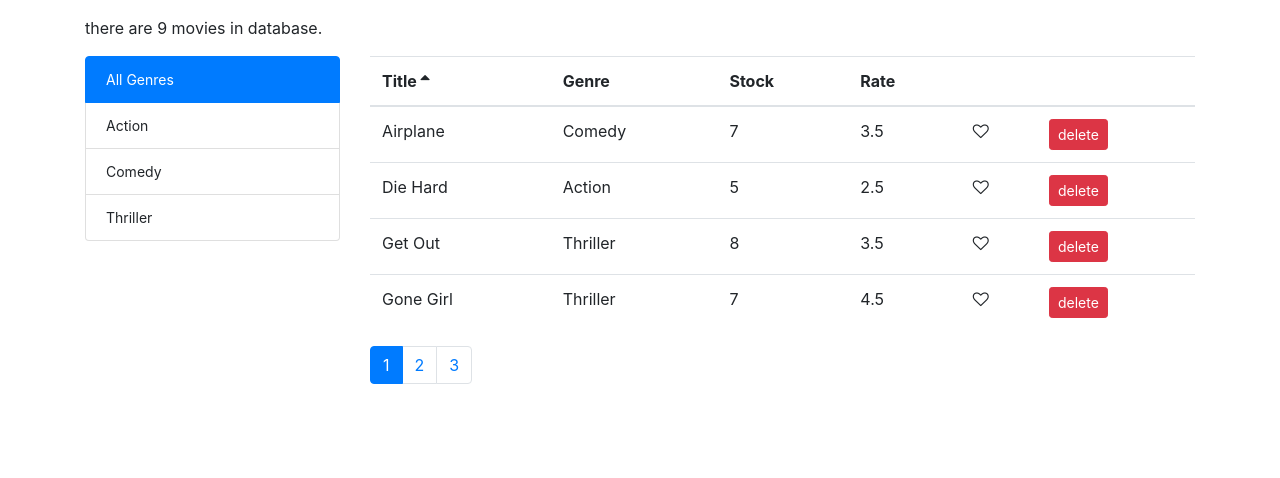
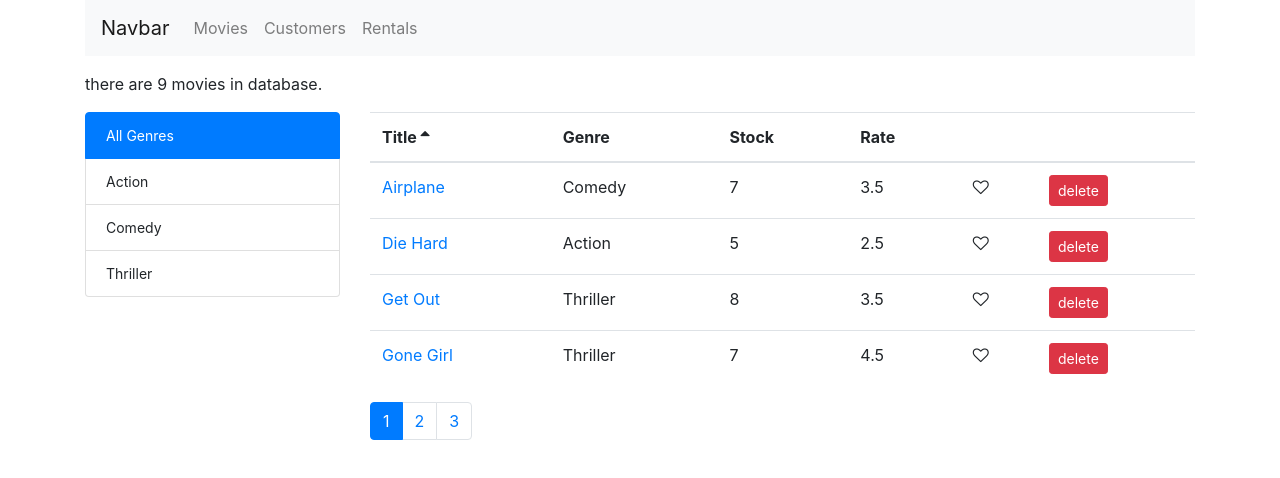
Before and after one commit to amir-9/movies, a React (Create React App) app: page /movies in a window 1280 px wide. Shown: the top 478 px of the page. Built offline with nearby package versions, Linux system fonts and the light colour scheme.

Commit message:
[FEATURE] add routing and movie page

```diff
--- a/package.json
+++ b/package.json
@@ -12,6 +12,7 @@
     "prop-types": "^15.6.2",
     "react": "^18.1.0",
     "react-dom": "^18.1.0",
+    "react-router-dom": "^6.3.0",
     "react-scripts": "5.0.1",
     "web-vitals": "^2.1.4"
   },
--- a/src/App.css
+++ b/src/App.css
@@ -4,3 +4,11 @@
 .clickable {
   cursor: pointer;
 }
+.nav-items {
+  display: flex;
+  justify-content: center;
+  gap: 20px;
+}
+li {
+  list-style: none;
+}
--- a/src/App.js
+++ b/src/App.js
@@ -1,11 +1,24 @@
 import "./App.css";
 import Movies from "./components/Movies";
-// import Pagination from "./components/paigination";
+import Movie from "./components/movie";
+import { Routes, Route, Navigate } from "react-router-dom";
+import Rentals from "./components/rentals";
+import Customers from "./components/Customers";
+import NotFound from "./components/not-found";
+import Navbar from "./components/navbar";
 
 function App() {
   return (
     <main className="container">
-      <Movies />
+      <Navbar />
+      <Routes>
+        <Route path="/rentals" element={<Rentals />}></Route>
+        <Route path="/customers" element={<Customers />}></Route>
+        <Route path="/movies" element={<Movies />}></Route>
+        <Route path="/movies/:movieId" element={<Movie />}></Route>
+        <Route index element={<Navigate to="/movies" replace />}></Route>
+        <Route path="*" element={<NotFound />}></Route>
+      </Routes>
     </main>
   );
 }
--- /dev/null
+++ b/src/components/Customers.jsx
@@ -0,0 +1,5 @@
+const Customers = (props) => {
+  return <h1>Customers</h1>;
+};
+
+export default Customers;
--- a/src/components/Movies.jsx
+++ b/src/components/Movies.jsx
@@ -7,10 +7,13 @@ import Filter from "./Filter";
 import FilterByGenre from "../utils/Filter";
 import CountMoviesInDatabase from "./CountMoviesInDatabase";
 import Sort from "../utils/sort";
-
+import { Outlet } from "react-router-dom";
 class Movies extends Component {
   tableHeaders = [
-    { name: "Title", path: "title" },
+    {
+      name: "Title",
+      path: "title",
+    },
     { name: "Genre", path: "genre.name" },
     { name: "Stock", path: "numberInStock" },
     { name: "Rate", path: "dailyRentalRate" },
@@ -28,28 +31,23 @@ class Movies extends Component {
     orderBy: "title",
     orderType: "asc",
   };
-  // componentDidMount() {
-  //   this.setState(
-  //     { allMovies: getMovies() },
-  //     { filteredMovies: getMovies() },
-  //     { sortedMovies: Sort("", getMovies()) }
-  //   );
-  // }
-
-  render() {
+  getSortedData = () => {
     const moviesCount = this.state.filteredMovies.length;
-    const {
-      pageSize,
-      currentPageNumber,
-      currentGenre,
-      filteredMovies,
-      orderBy,
-      orderType,
-    } = this.state;
+    const { pageSize, currentPageNumber, filteredMovies, orderBy, orderType } =
+      this.state;
     const sortedMovies = Sort(orderBy, filteredMovies, orderType);
     const movies = Paginate(sortedMovies, pageSize, currentPageNumber);
+    return { movies, moviesCount };
+  };
+  render() {
+    const { pageSize, currentPageNumber, currentGenre, orderBy, orderType } =
+      this.state;
+    const { movies, moviesCount } = this.getSortedData();
     return (
       <React.Fragment>
+
+        <Outlet />
+
         <CountMoviesInDatabase moviesCount={moviesCount} />
         <div className="row">
           <div className="col-3">
--- a/src/components/MoviesTable.jsx
+++ b/src/components/MoviesTable.jsx
@@ -1,9 +1,16 @@
 import Table from "./table";
 import Like from "../common/Like";
+import { Link } from "react-router-dom";
 
 const MoviesTable = (props) => {
   const columns = [
-    { path: "title", label: "Title" },
+    {
+      path: "title",
+      label: "Title",
+      content: (movie) => (
+        <Link to={`/movies/${movie._id}`}>{movie.title}</Link>
+      ),
+    },
     { path: "genre.name", label: "Title" },
     { path: "numberInStock", label: "Title" },
     { path: "dailyRentalRate", label: "Title" },
--- /dev/null
+++ b/src/components/movie.jsx
@@ -0,0 +1,20 @@
+import { useParams, useNavigate } from "react-router-dom";
+const Movie = (props) => {
+  let params = useParams();
+
+  let navigate = useNavigate();
+  const routeChange = () => {
+    let path = `/`;
+    navigate(path);
+  };
+  return (
+    <div>
+      <h1>{params.movieId}</h1>
+      <button className="px-4 btn" onClick={routeChange}>
+        movie
+      </button>
+    </div>
+  );
+};
+
+export default Movie;
--- /dev/null
+++ b/src/components/navbar.jsx
@@ -0,0 +1,37 @@
+import { Link } from "react-router-dom";
+function Navbar() {
+  return (
+    <nav className="navbar navbar-expand-lg navbar-light bg-light">
+      <a className="navbar-brand" href="#">
+        Navbar
+      </a>
+      <button
+        className="navbar-toggler"
+        type="button"
+        data-toggle="collapse"
+        data-target="#navbarNavAltMarkup"
+        aria-controls="navbarNavAltMarkup"
+        aria-expanded="false"
+        aria-label="Toggle navigation"
+      >
+        <span className="navbar-toggler-icon"></span>
+      </button>
+      <div className="collapse navbar-collapse" id="navbarNavAltMarkup">
+        <div className="navbar-nav">
+          <Link className="nav-item nav-link" to="/movies">
+            Movies
+          </Link>
+          <Link className="nav-item nav-link" to="/customers">
+            Customers
+          </Link>
+          <Link className="nav-item nav-link" to="/rentals">
+            Rentals
+          </Link>
+        </div>
+      </div>
+      {/* <h2>myApp</h2> */}
+    </nav>
+  );
+}
+
+export default Navbar;
--- /dev/null
+++ b/src/components/not-found.jsx
@@ -0,0 +1,5 @@
+const NotFound = (props) => {
+  return <h1>NotFound</h1>;
+};
+
+export default NotFound;
--- /dev/null
+++ b/src/components/rentals.jsx
@@ -0,0 +1,5 @@
+const Rentals = (props) => {
+  return <h1>Rentals</h1>;
+};
+
+export default Rentals;
--- a/src/index.js
+++ b/src/index.js
@@ -5,15 +5,15 @@ import App from "./App";
 import reportWebVitals from "./reportWebVitals";
 import "bootstrap/dist/css/bootstrap.css";
 import "font-awesome/css/font-awesome.css";
+import { BrowserRouter } from "react-router-dom";
 
 const root = ReactDOM.createRoot(document.getElementById("root"));
 root.render(
   <React.StrictMode>
-    <App />
+    <BrowserRouter>
+      <App />
+    </BrowserRouter>
   </React.StrictMode>
 );
 
-// If you want to start measuring performance in your app, pass a function
-// to log results (for example: reportWebVitals(console.log))
-// or send to an analytics endpoint. Learn more: https://bit.ly/CRA-vitals
 reportWebVitals();
```
Also changed, not shown: 1 other file (tests, documents, lock files or other folders).
